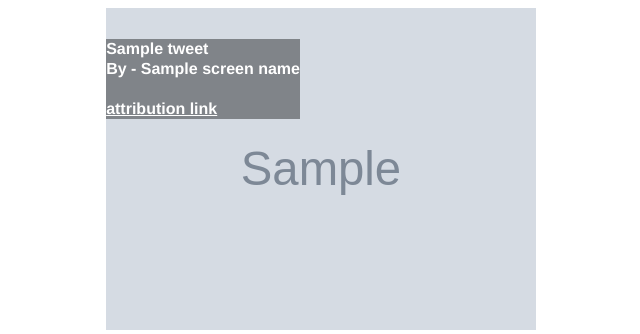
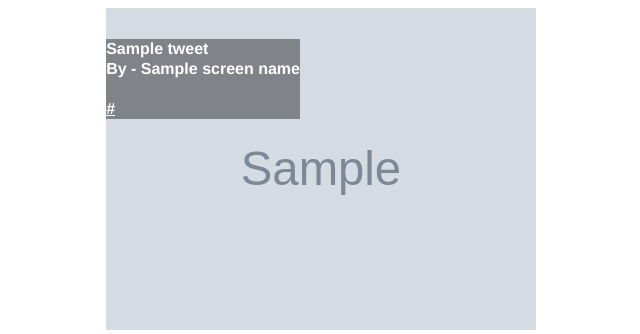
Before and after one commit to CSUMB-SP17-CST438/stowne, a Flask app: template templates/imageAndTweet.html in a window 1280 px wide. Shown: the top 334 px of the page, without its empty margins (319-959 px from the left). Run offline with Flask 2, Linux system fonts and the light colour scheme; the template is opened without the code that fills it: most values are stand-ins (such as "Sample title", 1, 10 or a date in 2020); grey boxes marked "Sample" are stand-in pictures.

Commit message:
debuging atribute link

```diff
--- a/templates/imageAndTweet.html
+++ b/templates/imageAndTweet.html
@@ -32,7 +32,7 @@
 
 		<div class="image">
 			<img src={{imageUri}} style="width:100%;">
-			<h4>{{tweet}}<br />By - {{screen_name}}<br /><br /><a href={{attributionLink}} target="_blank" style="color:white">attribution link</a></h4>
+			<h4>{{tweet}}<br />By - {{screen_name}}<br /><br /><a href={{attributionLink}} target="_blank" style="color:white">{{attributionLink}}</a></h4>
 		</div>
 
 		<p>
```
